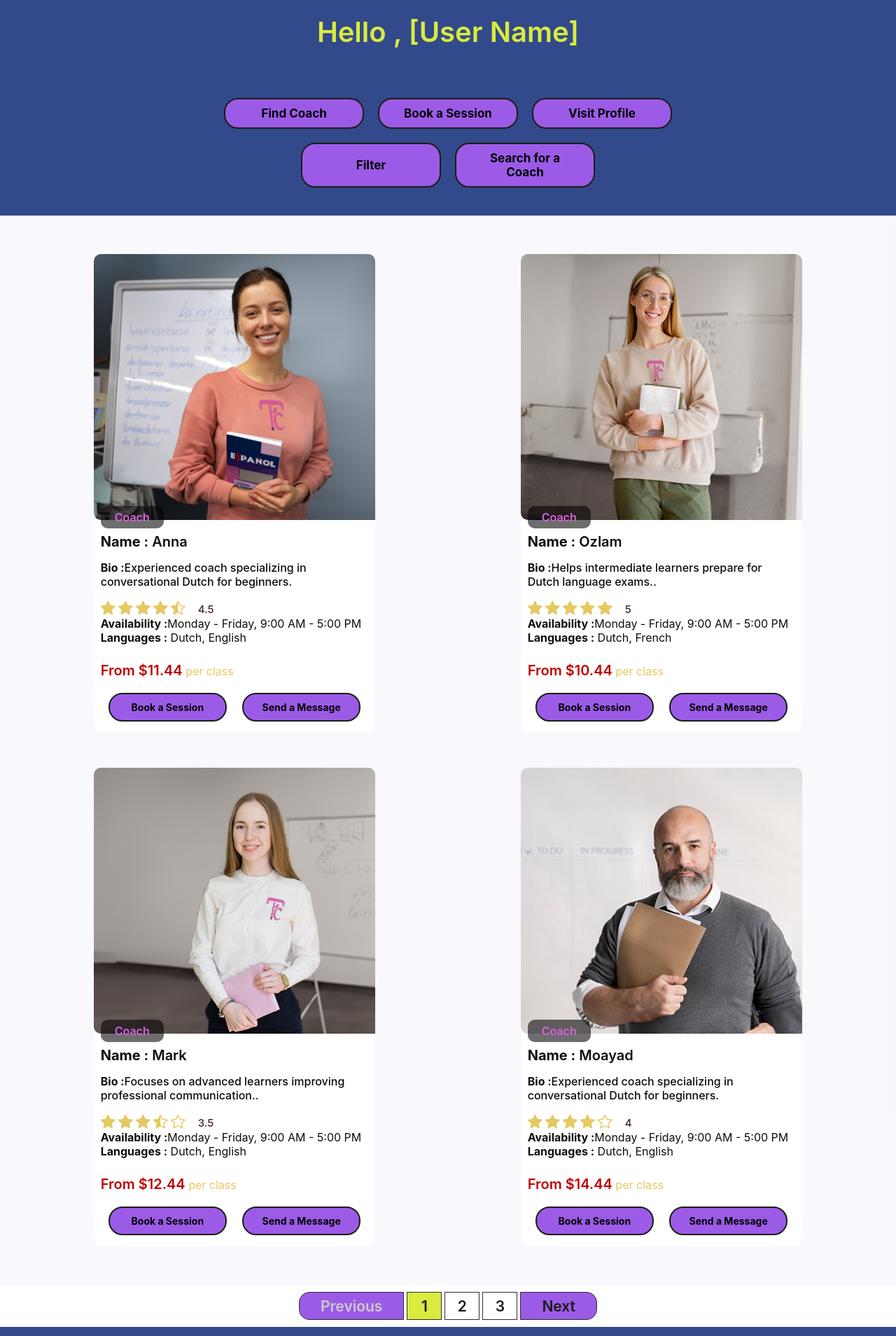
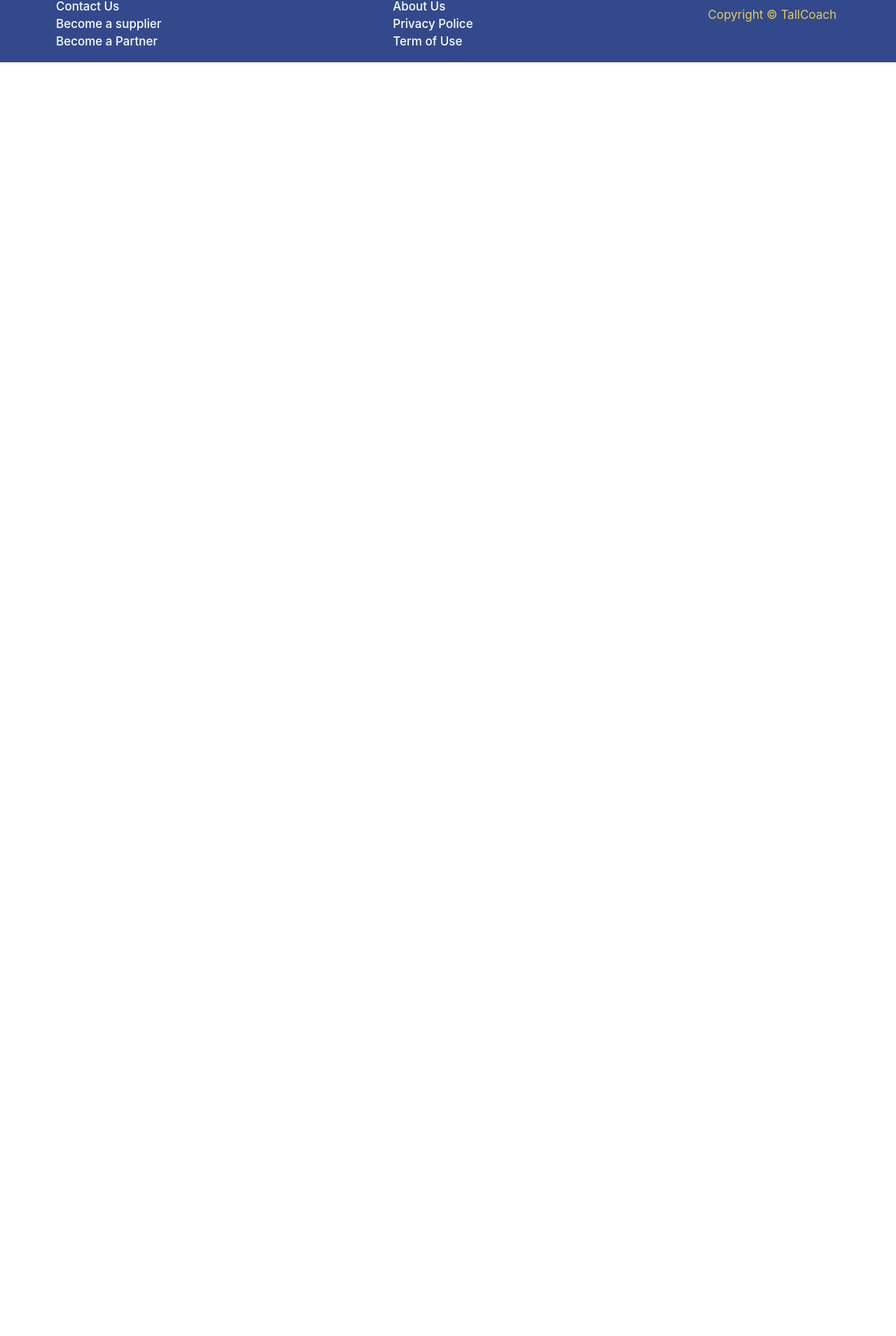
Before and after one commit to Alishka-Space/NewTaal, a React app in the folder client/: page / in a window 1280 px wide. Shown: the part 2221-4130 px from the top of the page at 70% size. After the commit the page ends 2310 px from the top, so only its background shows below. Built offline with nearby package versions, Linux system fonts and the light colour scheme.

Commit message:
changing the route for home user

```diff
--- a/client/src/App.jsx
+++ b/client/src/App.jsx
@@ -8,21 +8,8 @@ import Footer from "../src/components/footer/Footer";
 import SignIn from "./pages/SignInPage/SignIn";
 import SignUp from "./pages/SignUpPage/SignUp";
 import HomeUser from "./components/home-page-user/HomeUser";
-import CoachList from "./components/home-page-user/CoachList";
-import { coachList } from "./data";
-import Pagination from "./components/pagination/Pagination";
-import { useState } from "react";
 
 const App = () => {
-  const [currentPage, setCurrentPage] = useState(1);
-  const COACH_PER_PAGE = 4;
-
-  const pages = Math.ceil(coachList.length / COACH_PER_PAGE);
-  const startIndex = (currentPage - 1) * COACH_PER_PAGE;
-  const finishIndex = currentPage * COACH_PER_PAGE;
-
-  const coaches = coachList.slice(startIndex, finishIndex);
-
   return (
     <>
       <Nav />
@@ -33,14 +20,9 @@ const App = () => {
         <Route path="/user/create" element={<CreateUser />} />
         <Route path="/signin" element={<SignIn />} />
         <Route path="/signup" element={<SignUp />} />
+        <Route path="/userhome" element={<HomeUser />} />
       </Routes>
-      <HomeUser />
-      <CoachList coachList={coaches} />
-      <Pagination
-        pages={pages}
-        currentPage={currentPage}
-        setCurrentPage={setCurrentPage}
-      />
+
       <Footer />
     </>
   );
--- a/client/src/components/home-page-user/HomeUser.jsx
+++ b/client/src/components/home-page-user/HomeUser.jsx
@@ -1,7 +1,19 @@
 import React from "react";
 import "./homeUser.css";
+import CoachList from "./CoachList";
+import Pagination from "../pagination/Pagination";
+import { useState } from "react";
+import { coachList } from "../../data";
 
 const HomeUser = () => {
+  const [currentPage, setCurrentPage] = useState(1);
+  const COACH_PER_PAGE = 4;
+
+  const pages = Math.ceil(coachList.length / COACH_PER_PAGE);
+  const startIndex = (currentPage - 1) * COACH_PER_PAGE;
+  const finishIndex = currentPage * COACH_PER_PAGE;
+
+  const coaches = coachList.slice(startIndex, finishIndex);
   return (
     <div>
       <div className="user-homepage-search">
@@ -26,6 +38,13 @@ const HomeUser = () => {
           </div>
         </section>
       </div>
+
+      <CoachList coachList={coaches} />
+      <Pagination
+        pages={pages}
+        currentPage={currentPage}
+        setCurrentPage={setCurrentPage}
+      />
     </div>
   );
 };
```
